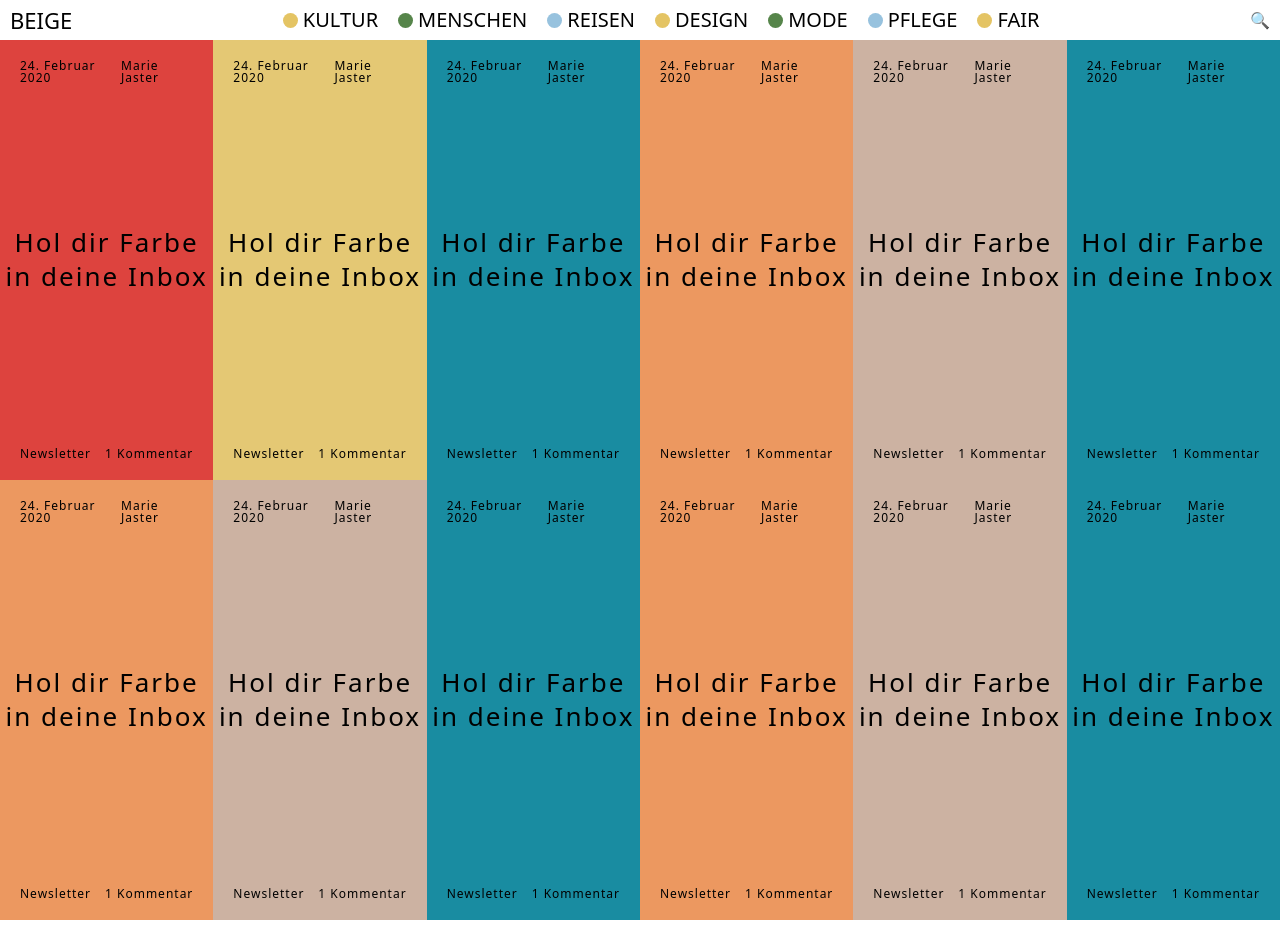
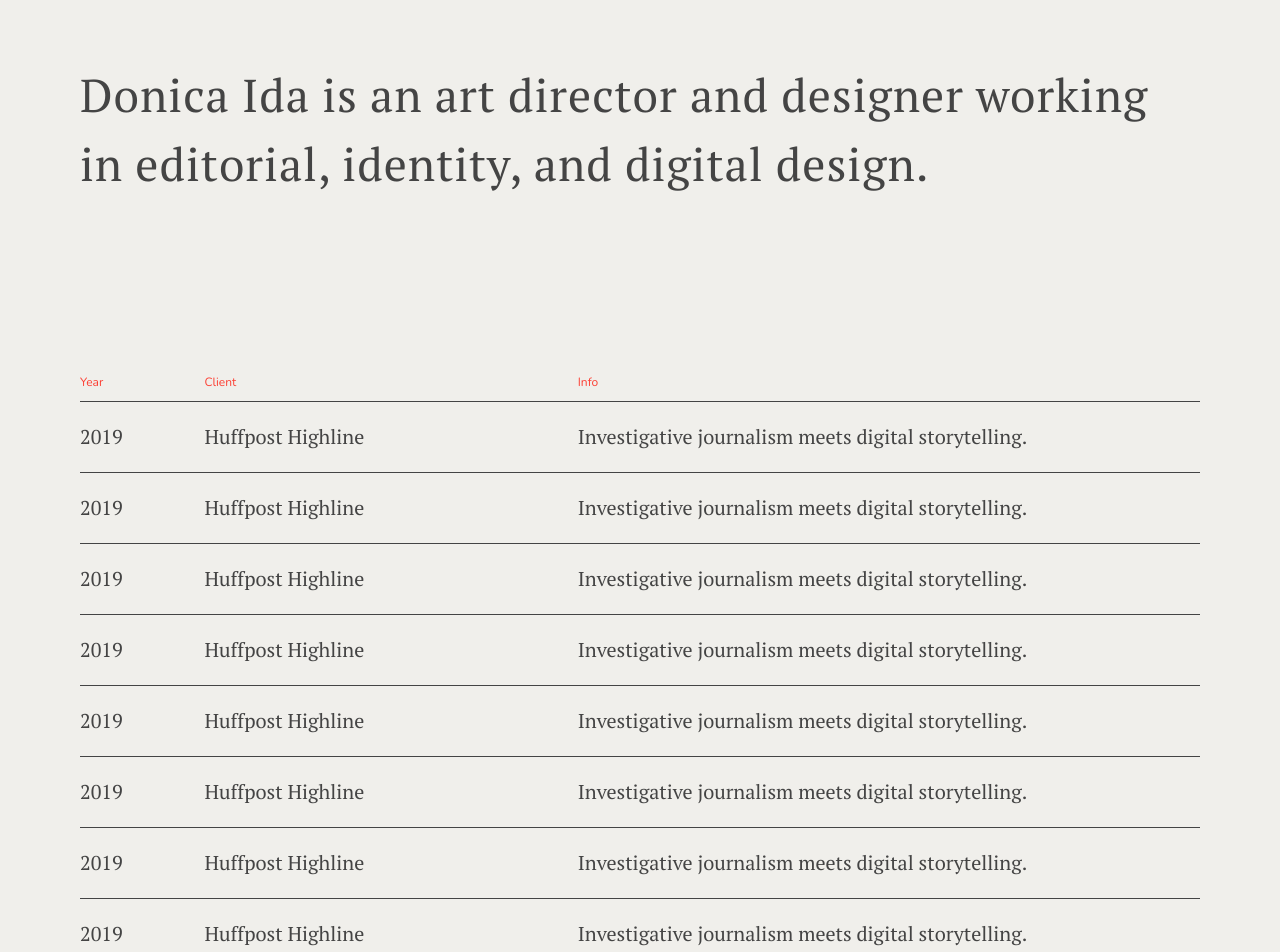
Before and after one commit to ncb6206/css-practice, a React (Create React App) app: page / in a window 1280 px wide. Shown: the top 952 px of the page. Before the commit the page ends 920 px from the top, so only its background shows below. Built offline with nearby package versions, Linux system fonts and the light colour scheme.

Commit message:
Donica 클론코딩

```diff
--- a/src/App.tsx
+++ b/src/App.tsx
@@ -3,236 +3,81 @@ import "./scss/styles.scss";
 function App() {
   return (
     <body>
-      <header className="header">
-        <h1>Beige</h1>
-        <nav>
-          <ul>
-            <li>
-              <span></span>
-              <a href="#">Kultur</a>
+      <header>
+        <h1>
+          Donica Ida is an art director and designer working in editorial, identity, and digital
+          design.
+        </h1>
+      </header>
+      <div className="works">
+        <div className="works__header">
+          <span>Year</span>
+          <span>Client</span>
+          <span>Info</span>
+        </div>
+        <ul className="works__list">
+          <li className="works__work">
+            <span>2019</span>
+            <span>Huffpost Highline</span>
+            <span>Investigative journalism meets digital storytelling.</span>
           </li>
-            <li>
-              <span></span>
-              <a href="#">Menschen</a>
+          <li className="works__work">
+            <span>2019</span>
+            <span>Huffpost Highline</span>
+            <span>Investigative journalism meets digital storytelling.</span>
           </li>
-            <li>
-              <span></span>
-              <a href="#">Reisen</a>
+          <li className="works__work">
+            <span>2019</span>
+            <span>Huffpost Highline</span>
+            <span>Investigative journalism meets digital storytelling.</span>
           </li>
-            <li>
-              <span></span>
-              <a href="#">Design</a>
+          <li className="works__work">
+            <span>2019</span>
+            <span>Huffpost Highline</span>
+            <span>Investigative journalism meets digital storytelling.</span>
           </li>
-            <li>
-              <span></span>
-              <a href="#">Mode</a>
+          <li className="works__work">
+            <span>2019</span>
+            <span>Huffpost Highline</span>
+            <span>Investigative journalism meets digital storytelling.</span>
           </li>
-            <li>
-              <span></span>
-              <a href="#">Pflege</a>
+          <li className="works__work">
+            <span>2019</span>
+            <span>Huffpost Highline</span>
+            <span>Investigative journalism meets digital storytelling.</span>
           </li>
-            <li>
-              <span></span>
-              <a href="#">Fair</a>
+          <li className="works__work">
+            <span>2019</span>
+            <span>Huffpost Highline</span>
+            <span>Investigative journalism meets digital storytelling.</span>
+          </li>
+          <li className="works__work">
+            <span>2019</span>
+            <span>Huffpost Highline</span>
+            <span>Investigative journalism meets digital storytelling.</span>
+          </li>
+          <li className="works__work">
+            <span>2019</span>
+            <span>Huffpost Highline</span>
+            <span>Investigative journalism meets digital storytelling.</span>
           </li>
         </ul>
-        </nav>
-        <span>🔍</span>
-      </header>
-      <main className="posts">
-        <section className="post">
-          <header className="post__header">
-            <span className="post__date">24. Februar 2020</span>
-            <span className="post__author">Marie Jaster</span>
-          </header>
-          <div className="post__content">
-            <div className="visible">
-              <h3>Hol dir Farbe in deine Inbox</h3>
       </div>
-            <div className="invisible"></div>
+      <div className="cv">
+        <span>Education</span> MFA Design Entrepreneurship, School of Visual Arts; BFA Visual
+        Communication Design, University of Washington.
+        <span>Formerly at</span> HuffPost Highline, Mary Review, Critical Mass, Pentagram.{" "}
+        <span>Select clients</span> Airbnb, Condé Nast Traveler, Google, Planned Parenthood.
       </div>
-          <footer>
-            <span className="category">Newsletter</span>
-            <span className="comments">1 Kommentar</span>
-          </footer>
-        </section>
-        <section className="post">
-          <header className="post__header">
-            <span className="post__date">24. Februar 2020</span>
-            <span className="post__author">Marie Jaster</span>
-          </header>
-          <div className="post__content">
-            <div className="visible">
-              <h3>Hol dir Farbe in deine Inbox</h3>
+      <div className="about">
+        <span>About</span> Donica Ida is a Hawaii-born designer who loves beautiful typography and a
+        well-told story. She is the former Creative Director of HuffPost Highline and Design
+        Director of Mary Review. Donica lives in Brooklyn with her <a href="#">husband</a> and
+        splits her time between freelance work, traveling, hikes, and ramen. She is currently
+        available for new opportunities. <span>Connect</span>
+        <a href="#">Email</a>, <a href="#">Instagram</a>,<a href="#">LinkedIn</a>,{" "}
+        <a href="#">WorkingNotWorking</a>.
       </div>
-            <div className="invisible"></div>
-          </div>
-          <footer>
-            <span className="category">Newsletter</span>
-            <span className="comments">1 Kommentar</span>
-          </footer>
-        </section>
-        <section className="post">
-          <header className="post__header">
-            <span className="post__date">24. Februar 2020</span>
-            <span className="post__author">Marie Jaster</span>
-          </header>
-          <div className="post__content">
-            <div className="visible">
-              <h3>Hol dir Farbe in deine Inbox</h3>
-            </div>
-            <div className="invisible"></div>
-          </div>
-          <footer>
-            <span className="category">Newsletter</span>
-            <span className="comments">1 Kommentar</span>
-          </footer>
-        </section>
-        <section className="post">
-          <header className="post__header">
-            <span className="post__date">24. Februar 2020</span>
-            <span className="post__author">Marie Jaster</span>
-          </header>
-          <div className="post__content">
-            <div className="visible">
-              <h3>Hol dir Farbe in deine Inbox</h3>
-            </div>
-            <div className="invisible"></div>
-          </div>
-          <footer>
-            <span className="category">Newsletter</span>
-            <span className="comments">1 Kommentar</span>
-          </footer>
-        </section>
-        <section className="post">
-          <header className="post__header">
-            <span className="post__date">24. Februar 2020</span>
-            <span className="post__author">Marie Jaster</span>
-          </header>
-          <div className="post__content">
-            <div className="visible">
-              <h3>Hol dir Farbe in deine Inbox</h3>
-            </div>
-            <div className="invisible"></div>
-          </div>
-          <footer>
-            <span className="category">Newsletter</span>
-            <span className="comments">1 Kommentar</span>
-          </footer>
-        </section>
-        <section className="post">
-          <header className="post__header">
-            <span className="post__date">24. Februar 2020</span>
-            <span className="post__author">Marie Jaster</span>
-          </header>
-          <div className="post__content">
-            <div className="visible">
-              <h3>Hol dir Farbe in deine Inbox</h3>
-            </div>
-            <div className="invisible"></div>
-          </div>
-          <footer>
-            <span className="category">Newsletter</span>
-            <span className="comments">1 Kommentar</span>
-          </footer>
-        </section>
-        <section className="post">
-          <header className="post__header">
-            <span className="post__date">24. Februar 2020</span>
-            <span className="post__author">Marie Jaster</span>
-          </header>
-          <div className="post__content">
-            <div className="visible">
-              <h3>Hol dir Farbe in deine Inbox</h3>
-            </div>
-            <div className="invisible"></div>
-          </div>
-          <footer>
-            <span className="category">Newsletter</span>
-            <span className="comments">1 Kommentar</span>
-          </footer>
-        </section>
-        <section className="post">
-          <header className="post__header">
-            <span className="post__date">24. Februar 2020</span>
-            <span className="post__author">Marie Jaster</span>
-          </header>
-          <div className="post__content">
-            <div className="visible">
-              <h3>Hol dir Farbe in deine Inbox</h3>
-            </div>
-            <div className="invisible"></div>
-          </div>
-          <footer>
-            <span className="category">Newsletter</span>
-            <span className="comments">1 Kommentar</span>
-          </footer>
-        </section>
-        <section className="post">
-          <header className="post__header">
-            <span className="post__date">24. Februar 2020</span>
-            <span className="post__author">Marie Jaster</span>
-          </header>
-          <div className="post__content">
-            <div className="visible">
-              <h3>Hol dir Farbe in deine Inbox</h3>
-            </div>
-            <div className="invisible"></div>
-          </div>
-          <footer>
-            <span className="category">Newsletter</span>
-            <span className="comments">1 Kommentar</span>
-          </footer>
-        </section>
-        <section className="post">
-          <header className="post__header">
-            <span className="post__date">24. Februar 2020</span>
-            <span className="post__author">Marie Jaster</span>
-          </header>
-          <div className="post__content">
-            <div className="visible">
-              <h3>Hol dir Farbe in deine Inbox</h3>
-            </div>
-            <div className="invisible"></div>
-          </div>
-          <footer>
-            <span className="category">Newsletter</span>
-            <span className="comments">1 Kommentar</span>
-          </footer>
-        </section>
-        <section className="post">
-          <header className="post__header">
-            <span className="post__date">24. Februar 2020</span>
-            <span className="post__author">Marie Jaster</span>
-          </header>
-          <div className="post__content">
-            <div className="visible">
-              <h3>Hol dir Farbe in deine Inbox</h3>
-            </div>
-            <div className="invisible"></div>
-          </div>
-          <footer>
-            <span className="category">Newsletter</span>
-            <span className="comments">1 Kommentar</span>
-          </footer>
-        </section>
-        <section className="post">
-          <header className="post__header">
-            <span className="post__date">24. Februar 2020</span>
-            <span className="post__author">Marie Jaster</span>
-          </header>
-          <div className="post__content">
-            <div className="visible">
-              <h3>Hol dir Farbe in deine Inbox</h3>
-            </div>
-            <div className="invisible"></div>
-          </div>
-          <footer>
-            <span className="category">Newsletter</span>
-            <span className="comments">1 Kommentar</span>
-          </footer>
-        </section>
-      </main>
     </body>
   );
 }
--- /dev/null
+++ b/src/scss/_elements.scss
@@ -0,0 +1,10 @@
+%tinyText {
+  color: $red;
+  font-size: 12px;
+  font-family: "Nunito";
+}
+
+%grid {
+  display: grid;
+  grid-template-columns: 1fr 3fr 5fr;
+}
--- /dev/null
+++ b/src/scss/_variables.scss
@@ -0,0 +1,2 @@
+$red: #fc3f33;
+$black: #444444;
--- a/src/scss/styles.scss
+++ b/src/scss/styles.scss
@@ -1,137 +1,69 @@
+@import url("https://fonts.googleapis.com/css?family=Nunito|PT+Serif:400,400i&display=swap");
+@import "_variables";
+@import "_elements";
+
 * {
   box-sizing: border-box;
 }
 
 body {
-  font-family: system-ui, -apple-system, BlinkMacSystemFont, "Segoe UI", Roboto, Oxygen, Ubuntu,
-    Cantarell, "Open Sans", "Helvetica Neue", sans-serif;
-  margin-top: 40px;
+  font-family: "PT Serif", serif;
+
+  background-color: #f0efeb;
+
+  color: $black;
+  padding: 30px 40px;
+  line-height: 1.5;
 }
 
-.header {
-  width: 100%;
-  background-color: white;
-  height: 40px;
-  display: flex;
-  align-items: center;
-  justify-content: space-between;
-  position: fixed;
-  top: 0;
-  left: 0;
-  z-index: 1;
-  padding: 0px 10px;
-  h1 {
-    font-size: 22px;
-    text-transform: uppercase;
+header {
+  font-size: 46px;
+  letter-spacing: 1px;
+  margin-bottom: 175px;
 }
-  nav {
-    ul {
-      display: flex;
-      li {
-        font-size: 20px;
-        display: flex;
-        align-items: center;
-        &:nth-child(3n + 1) {
+
+.works {
+  margin-bottom: 80px;
+  .works__header {
+    @extend %grid;
+    padding-bottom: 10px;
     span {
-            background-color: #e4c464;
+      @extend %tinyText;
     }
   }
-        &:nth-child(3n + 2) {
-          span {
-            background-color: #56854a;
-          }
-        }
-        &:nth-child(3n + 3) {
-          span {
-            background-color: #97c2de;
-          }
-        }
-        span {
-          margin-right: 5px;
-          height: 15px;
-          width: 15px;
-          background-color: red;
-          border-radius: 50%;
-        }
-        a {
-          color: inherit;
-          text-decoration: none;
-          text-transform: uppercase;
-        }
-        &:not(:last-child) {
-          margin-right: 20px;
-        }
+  .works__list {
+    .works__work {
+      cursor: pointer;
+      font-size: 20px;
+      border-top: 1px solid $black;
+      padding: 20px 0px;
+      @extend %grid;
+      &:hover {
+        font-style: italic;
       }
     }
   }
 }
 
-.posts {
-  display: grid;
-  grid-template-columns: repeat(6, 1fr);
-  grid-auto-rows: 55vh;
-  .post {
-    cursor: pointer;
-    padding: 20px;
-    font-size: 12px;
-    display: flex;
-    flex-direction: column;
-    justify-content: space-between;
-    position: relative;
-    .post__header,
-    footer {
-      display: flex;
-      justify-content: space-between;
-      letter-spacing: 1px;
+.cv {
+  margin-bottom: 120px;
 }
-    &:nth-child(3n + 1) {
-      background-color: #dd433e;
-    }
-    &:nth-child(3n + 2) {
-      background-color: #e4c874;
-    }
-    &:nth-child(3n + 3) {
-      background-color: #198ca1;
-    }
-    &:nth-child(3n + 4) {
-      background-color: #ec9860;
-    }
-    &:nth-child(3n + 5) {
-      background-color: #ccb2a2;
-    }
-    .post__content {
-      position: absolute;
-      left: 0;
-      top: 0;
-      width: 100%;
-      height: 100%;
-      display: flex;
-      justify-content: center;
-      align-items: center;
-      h3 {
-        letter-spacing: 2px;
-        line-height: 1.3;
-        font-size: 26px;
-        text-align: center;
-      }
-      .invisible {
-        display: none;
-        height: 100%;
-        width: 100%;
-        background-image: url("https://images.prismic.io/beige/3479dcfd-17b4-4391-8b1c-506801d60786_Beige-Mode-Fashion-Menswear-Trends-2020-Gucci-Cruise-5.jpg?auto=compress,format?auto=format,compress&q=60&fit=crop&w=1200&h=1920");
-        background-position: center center;
-        background-size: cover;
+
+.cv,
+.about {
+  font-size: 30px;
+  span {
+    @extend %tinyText;
   }
 }
+
+a {
+  color: $red;
   &:hover {
-      .post__content {
-        .visible {
-          display: none;
-        }
-        .invisible {
-          display: block;
+    font-style: italic;
   }
 }
+
+.about {
+  padding-bottom: 80px;
 }
-  }
-}
```
Lines whose indentation alone changed are shown as unchanged.
